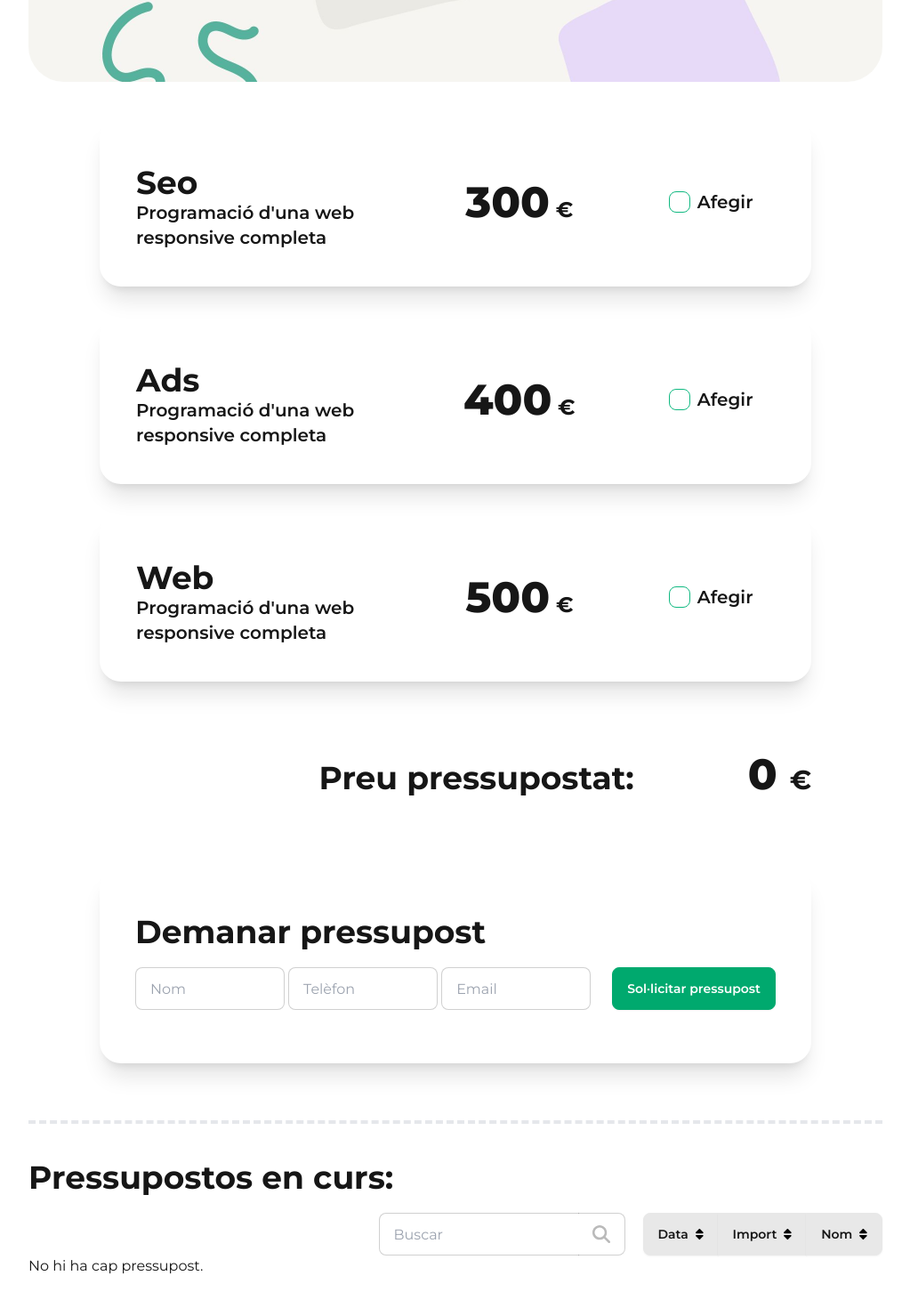
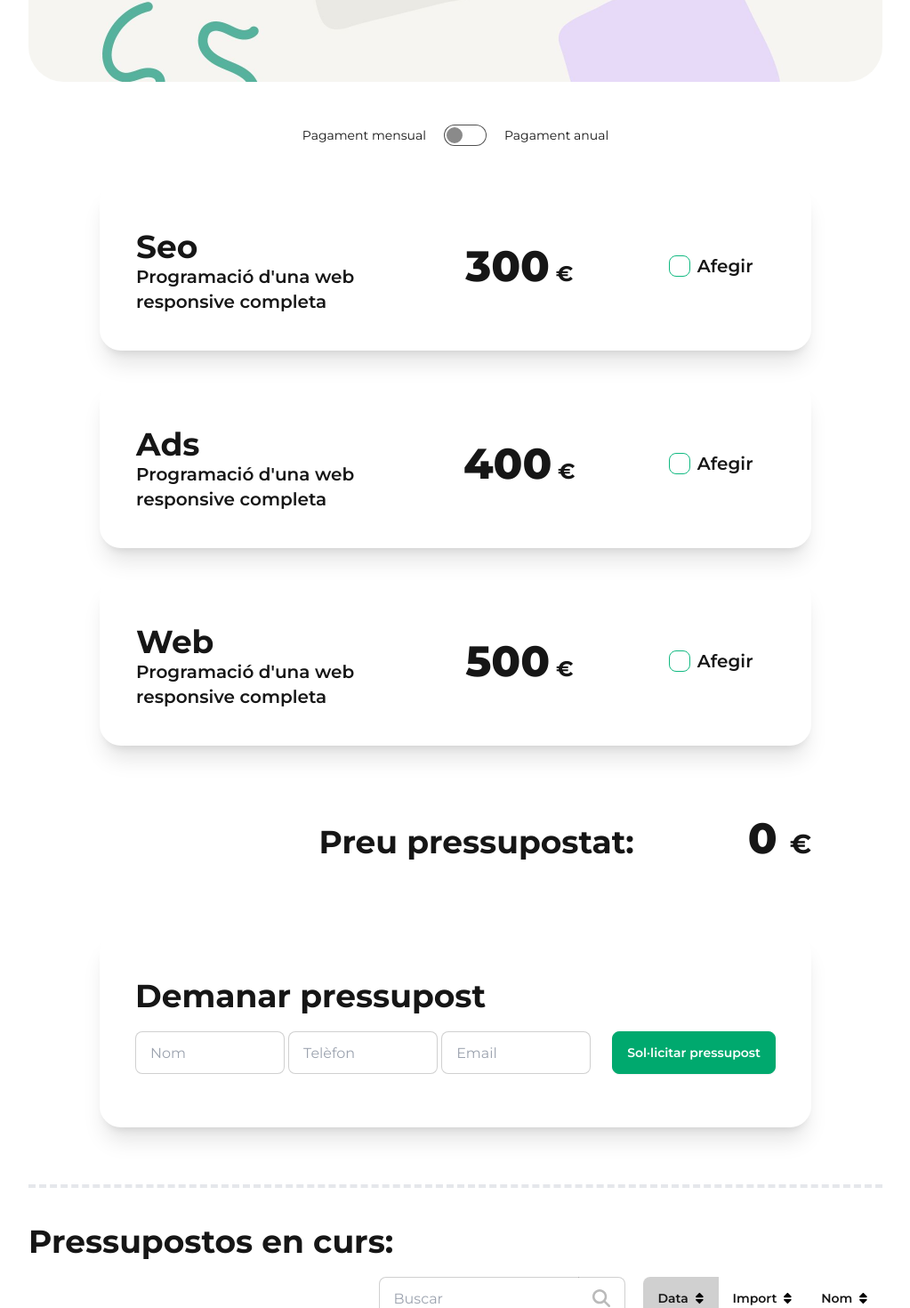
Before and after one commit to opujade/budget-calculation-app, a React (Vite) app: page /prices in a window 1280 px wide. Shown: the part 260-1730 px from the top of the page at 89% size, without its empty margins (128-1151 px from the left). Built offline with nearby package versions, Linux system fonts and the light colour scheme.

Commit message:
exercise 9 done

```diff
--- a/src/context/UsersProvider.jsx
+++ b/src/context/UsersProvider.jsx
@@ -202,6 +202,7 @@ export const UsersProvider = ({ children }) => {
     serveis: [],
     total: 0,
     data: '',
+    discount: false,
   });
 
   const resetNewUser = () => {
@@ -212,6 +213,7 @@ export const UsersProvider = ({ children }) => {
       serveis: [],
       total: 0,
       data: '',
+      discount: false,
     });
   };
 
@@ -223,6 +225,7 @@ export const UsersProvider = ({ children }) => {
     let newUserAux = newUser;
     const data = new Date().getTime();
     newUserAux.data = data;
+    newUserAux.discount && (newUserAux.total *= .8);
     setUsers([...users, newUserAux]);
     resetNewUser();
   };
--- a/src/pages/Prices/Budgets.jsx
+++ b/src/pages/Prices/Budgets.jsx
@@ -14,6 +14,7 @@ export const Budgets = ({ checkMethods }) => {
   const newUser = useNewUserContext();
   const addUser = useAddUsersContext();
   const [search, setSearch] = useState('');
+  const [sort, setSort] = useState([true, false, false])
 
   useEffect(() => {
     setUsersAux([...users])
@@ -56,6 +57,7 @@ export const Budgets = ({ checkMethods }) => {
             return 0;
           }
         });
+        setSort([true, false, false]);
         break;
       }
       case 'Import': {
@@ -68,6 +70,7 @@ export const Budgets = ({ checkMethods }) => {
             return 0;
           }
         });
+        setSort([false, true, false]);
         break;
       }
       case 'Nom': {
@@ -80,6 +83,8 @@ export const Budgets = ({ checkMethods }) => {
             return 0;
           }
         });
+        setSort([false, false, true]);
+
         break;
       }
     }
@@ -142,9 +147,9 @@ export const Budgets = ({ checkMethods }) => {
             <div className="join-item border input-bordered border-s-0 px-4 h-12 flex justify-center items-center"><svg xmlns="http://www.w3.org/2000/svg" height="20" width="20" viewBox="0 0 512 512"><path fill="#bababa" d="M416 208c0 45.9-14.9 88.3-40 122.7L502.6 457.4c12.5 12.5 12.5 32.8 0 45.3s-32.8 12.5-45.3 0L330.7 376c-34.4 25.2-76.8 40-122.7 40C93.1 416 0 322.9 0 208S93.1 0 208 0S416 93.1 416 208zM208 352a144 144 0 1 0 0-288 144 144 0 1 0 0 288z" /></svg></div>
           </div>
           <div className="join">
-            <button onClick={() => sortUsers('Data')} className="btn join-item">Data <svg xmlns="http://www.w3.org/2000/svg" height="14" width="8.75" viewBox="0 0 320 512"><path fill="#000000" d="M137.4 41.4c12.5-12.5 32.8-12.5 45.3 0l128 128c9.2 9.2 11.9 22.9 6.9 34.9s-16.6 19.8-29.6 19.8H32c-12.9 0-24.6-7.8-29.6-19.8s-2.2-25.7 6.9-34.9l128-128zm0 429.3l-128-128c-9.2-9.2-11.9-22.9-6.9-34.9s16.6-19.8 29.6-19.8H288c12.9 0 24.6 7.8 29.6 19.8s2.2 25.7-6.9 34.9l-128 128c-12.5 12.5-32.8 12.5-45.3 0z" /></svg></button>
-            <button onClick={() => sortUsers('Import')} className="btn join-item">Import <svg xmlns="http://www.w3.org/2000/svg" height="14" width="8.75" viewBox="0 0 320 512"><path fill="#000000" d="M137.4 41.4c12.5-12.5 32.8-12.5 45.3 0l128 128c9.2 9.2 11.9 22.9 6.9 34.9s-16.6 19.8-29.6 19.8H32c-12.9 0-24.6-7.8-29.6-19.8s-2.2-25.7 6.9-34.9l128-128zm0 429.3l-128-128c-9.2-9.2-11.9-22.9-6.9-34.9s16.6-19.8 29.6-19.8H288c12.9 0 24.6 7.8 29.6 19.8s2.2 25.7-6.9 34.9l-128 128c-12.5 12.5-32.8 12.5-45.3 0z" /></svg></button>
-            <button onClick={() => sortUsers('Nom')} className="btn join-item">Nom <svg xmlns="http://www.w3.org/2000/svg" height="14" width="8.75" viewBox="0 0 320 512"><path fill="#000000" d="M137.4 41.4c12.5-12.5 32.8-12.5 45.3 0l128 128c9.2 9.2 11.9 22.9 6.9 34.9s-16.6 19.8-29.6 19.8H32c-12.9 0-24.6-7.8-29.6-19.8s-2.2-25.7 6.9-34.9l128-128zm0 429.3l-128-128c-9.2-9.2-11.9-22.9-6.9-34.9s16.6-19.8 29.6-19.8H288c12.9 0 24.6 7.8 29.6 19.8s2.2 25.7-6.9 34.9l-128 128c-12.5 12.5-32.8 12.5-45.3 0z" /></svg></button>
+            <button onClick={() => sortUsers('Data')} className={`btn btn-ghost join-item ${sort[0] && 'btn-active'}`}>Data <svg xmlns="http://www.w3.org/2000/svg" height="14" width="8.75" viewBox="0 0 320 512"><path fill="#000000" d="M137.4 41.4c12.5-12.5 32.8-12.5 45.3 0l128 128c9.2 9.2 11.9 22.9 6.9 34.9s-16.6 19.8-29.6 19.8H32c-12.9 0-24.6-7.8-29.6-19.8s-2.2-25.7 6.9-34.9l128-128zm0 429.3l-128-128c-9.2-9.2-11.9-22.9-6.9-34.9s16.6-19.8 29.6-19.8H288c12.9 0 24.6 7.8 29.6 19.8s2.2 25.7-6.9 34.9l-128 128c-12.5 12.5-32.8 12.5-45.3 0z" /></svg></button>
+            <button onClick={() => sortUsers('Import')} className={`btn btn-ghost join-item ${sort[1] && 'btn-active'}`}>Import <svg xmlns="http://www.w3.org/2000/svg" height="14" width="8.75" viewBox="0 0 320 512"><path fill="#000000" d="M137.4 41.4c12.5-12.5 32.8-12.5 45.3 0l128 128c9.2 9.2 11.9 22.9 6.9 34.9s-16.6 19.8-29.6 19.8H32c-12.9 0-24.6-7.8-29.6-19.8s-2.2-25.7 6.9-34.9l128-128zm0 429.3l-128-128c-9.2-9.2-11.9-22.9-6.9-34.9s16.6-19.8 29.6-19.8H288c12.9 0 24.6 7.8 29.6 19.8s2.2 25.7-6.9 34.9l-128 128c-12.5 12.5-32.8 12.5-45.3 0z" /></svg></button>
+            <button onClick={() => sortUsers('Nom')} className={`btn btn-ghost join-item ${sort[2] && 'btn-active'}`}>Nom <svg xmlns="http://www.w3.org/2000/svg" height="14" width="8.75" viewBox="0 0 320 512"><path fill="#000000" d="M137.4 41.4c12.5-12.5 32.8-12.5 45.3 0l128 128c9.2 9.2 11.9 22.9 6.9 34.9s-16.6 19.8-29.6 19.8H32c-12.9 0-24.6-7.8-29.6-19.8s-2.2-25.7 6.9-34.9l128-128zm0 429.3l-128-128c-9.2-9.2-11.9-22.9-6.9-34.9s16.6-19.8 29.6-19.8H288c12.9 0 24.6 7.8 29.6 19.8s2.2 25.7-6.9 34.9l-128 128c-12.5 12.5-32.8 12.5-45.3 0z" /></svg></button>
           </div>
         </div>
         <BudgetList search={search} usersAux={usersAux}></BudgetList>
--- /dev/null
+++ b/src/pages/Prices/PaymentOptions.jsx
@@ -0,0 +1,26 @@
+import { useState } from "react";
+import { useNewUserContext, useUpdateNewUserContext } from "../../context/UsersProvider";
+
+export const PaymentOptions = () => {
+    const [checked, setChecked] = useState(false);
+    const newUser = useNewUserContext();
+    const updateNewUser = useUpdateNewUserContext();
+
+    const handleCheck = () => {
+        let newUserAux = newUser;
+        let checkedState = checked;
+        setChecked(!checkedState);
+        newUserAux.discount = !checkedState;
+        updateNewUser(newUserAux);
+    }
+
+    return (
+        <div className="flex justify-center">
+            <label className="label cursor-pointer gap-5">
+                <span className="label-text">Pagament mensual</span>
+                <input type="checkbox" className="toggle" checked={checked} onChange={handleCheck} />
+                <span className="label-text">Pagament anual</span>
+            </label>
+        </div>
+    )
+}
--- a/src/pages/Prices/Pricing.jsx
+++ b/src/pages/Prices/Pricing.jsx
@@ -8,7 +8,7 @@ export const Pricing = () => {
       <p className='md:text-start text-center text-4xl font-bold md:mb-0 mb-6'>
         Preu pressupostat:
       </p>
-      <p className='text-5xl font-extrabold md:ms-20'>{newUser.total} <span className='text-3xl font-bold'>€</span></p>
+      <p className='text-5xl font-extrabold md:ms-20'>{newUser.discount ? newUser.total * .8 : newUser.total} <span className='text-3xl font-bold'>€</span></p>
     </div>
   );
 };
--- a/src/pages/Prices/ProductCard.jsx
+++ b/src/pages/Prices/ProductCard.jsx
@@ -52,11 +52,10 @@ export const ProductCard = ({ product, index, checkMethods }) => {
   return (
     <>
       <div
-        className={`mx-auto md:w-5/6 shadow-xl md:p-10 rounded-3xl my-8 border duration-500 ${
-          !checkMethods.isChecked(index)
+        className={`mx-auto md:w-5/6 shadow-xl md:p-10 rounded-3xl my-8 border duration-500 ${!checkMethods.isChecked(index)
             ? 'border-transparent'
             : 'border-emerald-500'
-        }`}
+          }`}
       >
         <div className="flex items-center flex-col md:flex-row md:text-start text-center">
           <div className="md:w-2/5 flex flex-col justify-center items-center md:items-start">
@@ -68,11 +67,14 @@ export const ProductCard = ({ product, index, checkMethods }) => {
             </p>
           </div>
 
-          <div className="font-extrabold w-2/5 text-center text-5xl flex justify-center items-center md:my-0 my-6">
-            <p>
-              {product.price}
-              <span className="text-3xl md:text-2xl font-bold"> €</span>
-            </p>
+          <div className="font-extrabold w-2/5 text-center flex justify-center items-center md:my-0 my-6">
+            <div>
+              {newUser.discount && <p className='font-semibold text-orange-400'>Ahorra un 20%</p>}
+              <p className='text-5xl'>
+                {newUser.discount ? product.price * .8 : product.price}
+                <span className="text-3xl md:text-2xl font-bold"> €</span>
+              </p>
+            </div>
           </div>
 
           <div className="md:my-0 mb-8 mt-3 form-control mx-auto">
--- a/src/pages/Prices/index.jsx
+++ b/src/pages/Prices/index.jsx
@@ -5,6 +5,7 @@ import { NavBar } from '../../components/NavBar';
 import { Budgets } from './Budgets';
 import products from '../../data/products';
 import { useState } from 'react';
+import { PaymentOptions } from './PaymentOptions';
 
 export const Prices = () => {
   const [checked, setChecked] = useState([false, false, false]);
@@ -26,6 +27,8 @@ export const Prices = () => {
 
         <Header />
 
+        <PaymentOptions />
+
         {products.map((product, index) => (
           <ProductCard
             product={product}
@@ -37,7 +40,7 @@ export const Prices = () => {
 
         <Pricing />
 
-        <Budgets key={'budgets'} checkMethods={checkMethods}/>
+        <Budgets key={'budgets'} checkMethods={checkMethods} />
       </div>
     </>
   );
```
